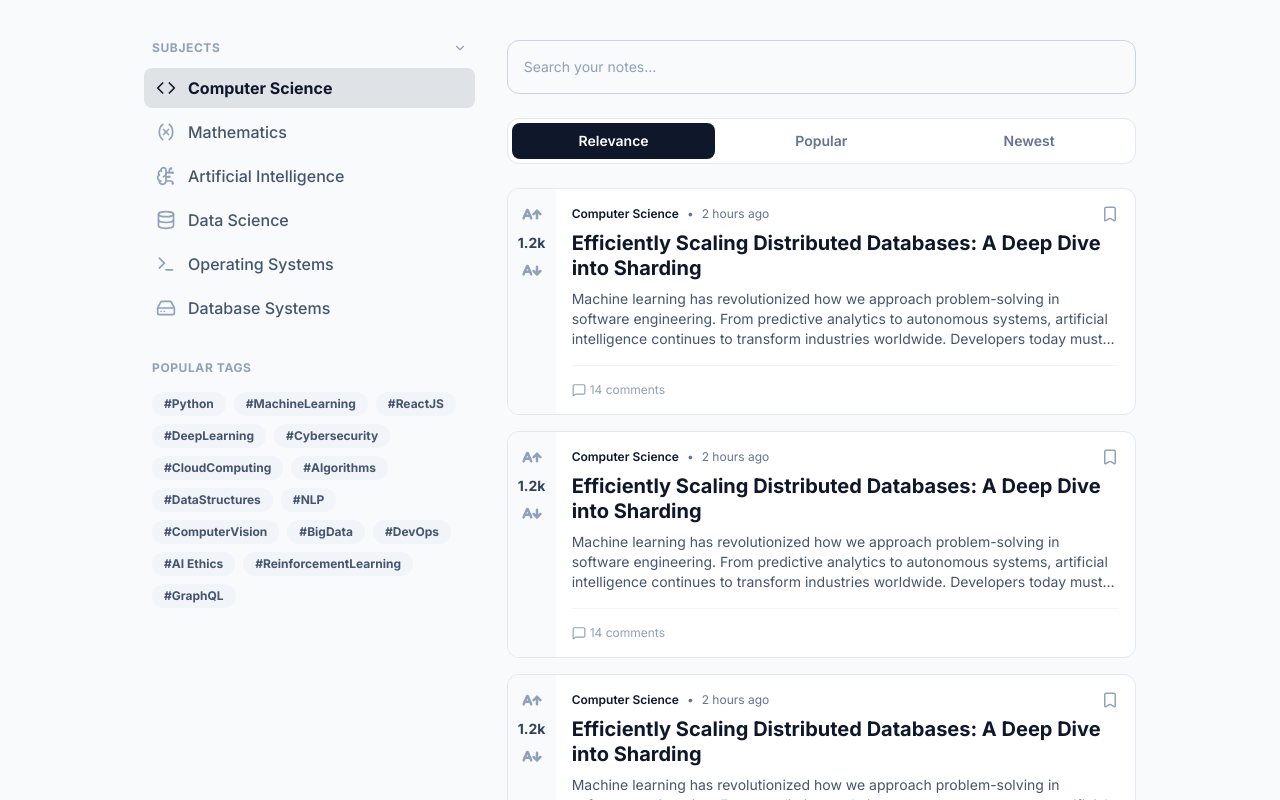
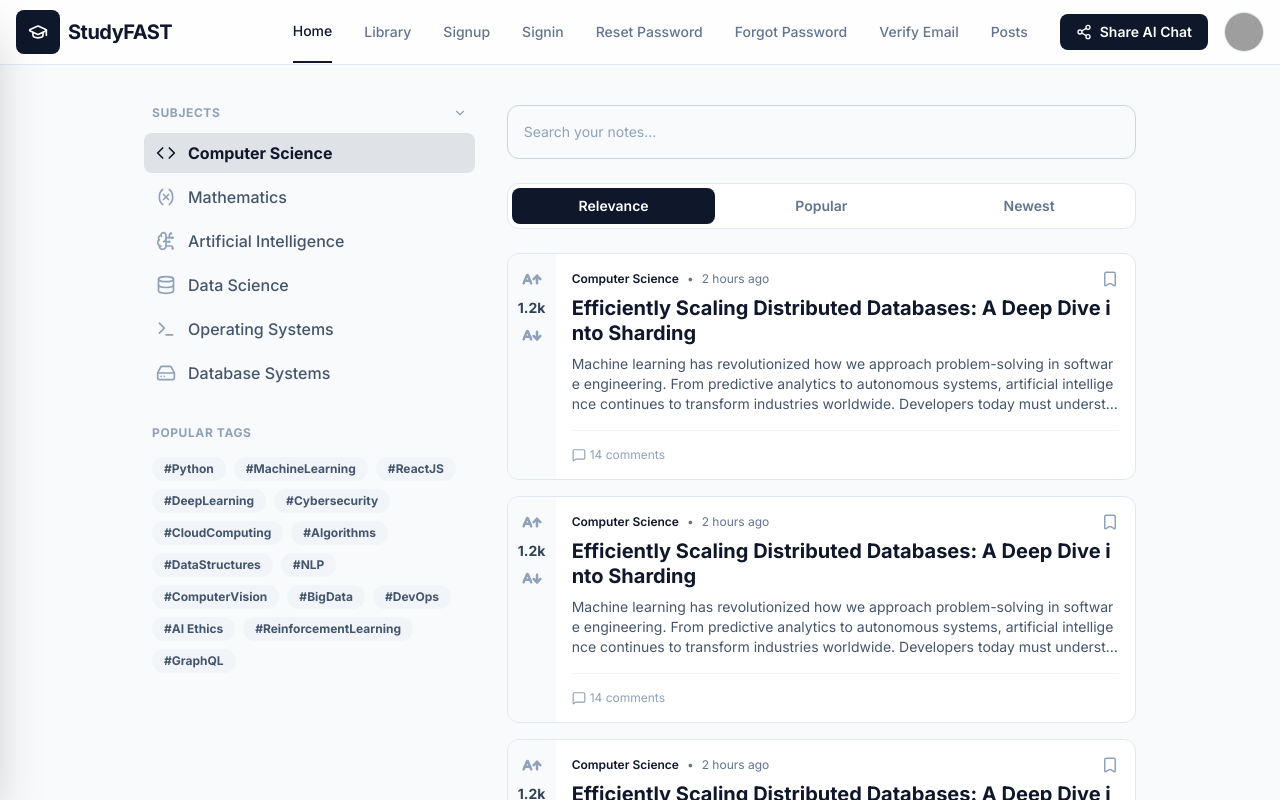
Before and after one commit to ammad-atif/StudyFAST, a React (Vite) app in the folder client/: page / in a window 1280 px wide. Shown: the top 800 px of the page. Built offline with nearby package versions, Linux system fonts and the light colour scheme; grey boxes are pictures that could not be loaded.

Commit message:
Fixed text styling in postcard and Made navbar responsive

```diff
--- a/client/src/components/global/Navbar.tsx
+++ b/client/src/components/global/Navbar.tsx
@@ -1,41 +1,62 @@
 import { Link, useLocation } from "react-router-dom";
-import { BookOpen, Share2 } from "lucide-react";
+import { GraduationCap, Share2, Menu, X } from "lucide-react";
+import { useEffect, useState } from "react";
 
 export const Navbar = () => {
   const location = useLocation();
+  const [isOpen, setIsOpen] = useState(false);
+  const onClose = () => {
+    setIsOpen(false);
+  };
+  const onOpen = () => {
+    setIsOpen(true);
+  };
+
+  // Lock body scroll when mobile drawer is open
+  useEffect(() => {
+    if (isOpen) {
+      document.body.style.overflow = "hidden";
+    } else {
+      document.body.style.overflow = "";
+    }
+  }, [isOpen]);
 
   const navLinks = [
-    { name: "Home", path: "/dashboard" },
-    { name: "Bookmarks", path: "/dashboard/bookmarks" },
-    { name: "Analytics", path: "/dashboard/analytics" },
+    { name: "Home", path: "/" },
+    { name: "Library", path: "/library" },
+    { name: "Signup", path: "/sign-up" },
+    { name: "Signin", path: "/sign-in" },
+    { name: "Reset Password", path: "/reset-pass" },
+    { name: "Forgot Password", path: "/forgot-pass" },
+    { name: "Verify Email", path: "/verify-email" },
+    { name: "Posts", path: "/posts/1" },
   ];
 
   return (
-    <nav className="sticky top-0 z-50 w-full border-b border-slate-200 bg-white/80 backdrop-blur-md ">
-      <div className="max-w-360 mx-auto px-4 h-16 flex items-center justify-between">
-        {/* Logo Section */}
-        <Link
-          to="/dashboard"
-          className="flex items-center gap-2 shrink-0 group"
-        >
-          <div className="w-8 h-8 bg-primary rounded-lg flex items-center justify-center text-white transition-transform group-hover:scale-105">
-            <BookOpen size={18} />
+    <>
+      <nav className="w-full sticky top-0 z-50 border-b border-slate-200 bg-white/80">
+        <div className="w-full max-w-7xl mx-auto px-4 h-16 flex items-center justify-between">
+          {/* Logo */}
+          <div className="flex items-center gap-2 ">
+            <div className="p-3 bg-primary rounded-lg flex items-center justify-center text-white">
+              <GraduationCap size={20} />
             </div>
             <h2 className="text-xl font-bold tracking-tight text-primary">
               StudyFAST
             </h2>
-        </Link>
+          </div>
 
-        <div className="flex items-center gap-8">
-          {/* Main Navigation Links */}
-          <div className="hidden lg:flex items-center gap-8 text-sm font-medium">
+          {/* Navigation Links and Actions */}
+          <div className="hidden lg:flex items-center gap-8">
+            {/* Navigation Links */}
+            <div className="flex items-center gap-8 text-sm font-medium">
               {navLinks.map((link) => {
                 const isActive = location.pathname === link.path;
                 return (
                   <Link
                     key={link.name}
                     to={link.path}
-                  className={`py-5 transition-all relative ${
+                    className={`py-5 transition-all ${
                       isActive
                         ? "text-primary border-b-2 border-primary"
                         : "text-slate-500 hover:text-primary"
@@ -47,23 +68,104 @@ export const Navbar = () => {
               })}
             </div>
 
-          {/* Action Buttons & Profile */}
+            {/* Actions */}
             <div className="flex items-center gap-4">
               <button className="flex items-center gap-2 bg-primary text-white px-4 py-2 rounded-lg text-sm font-semibold hover:bg-slate-800 transition-all active:scale-95 cursor-pointer">
                 <Share2 size={16} />
-              <span>Share AI Chat</span>
+                Share AI Chat
               </button>
 
-            <div className="w-10 h-10 rounded-full bg-slate-200 overflow-hidden border border-slate-200 cursor-pointer hover:ring-2 hover:ring-primary/10 transition-all">
+              <Link
+                to="/profile"
+                className="w-10 h-10 rounded-full bg-slate-200 overflow-hidden border border-slate-200 hover:ring-2 hover:ring-primary/10 transition-all"
+              >
+                <img
+                  alt="User Profile"
+                  className="w-full h-full object-cover"
+                  src="https://api.dicebear.com/7.x/avataaars/svg?seed=Felix"
+                />
+              </Link>
+            </div>
+          </div>
+
+          {/* Mobile menu button */}
+          <button className="lg:hidden" onClick={onOpen}>
+            <Menu />
+          </button>
+        </div>
+      </nav>
+
+      {/* Mobile Drawer */}
+
+      {/* Drawer Panel */}
+      <aside
+        className={`fixed inset-0 bg-white z-50 shadow-2xl flex flex-col transition-transform duration-300 scroll-none ${
+          isOpen ? "translate-x-0" : "-translate-x-full"
+        }`}
+      >
+        {/* Header */}
+        <div className="flex items-center justify-between px-4 py-3 border-b">
+          <div className="flex items-center gap-2">
+            <div className="p-2 bg-primary rounded-lg text-white">
+              <GraduationCap size={18} />
+            </div>
+            <span className="text-lg font-bold text-primary">StudyFAST</span>
+          </div>
+          <button
+            onClick={onClose}
+            className="p-2 rounded-lg text-slate-500 hover:bg-slate-100 hover:text-primary transition-colors"
+            aria-label="Close navigation menu"
+          >
+            <X size={18} />
+          </button>
+        </div>
+
+        {/* Navigation Links */}
+        <nav className="flex-1 overflow-y-auto px-4 py-3 space-y-1">
+          {navLinks.map((link) => {
+            const isActive = location.pathname === link.path;
+            return (
+              <Link
+                key={link.name}
+                to={link.path}
+                onClick={onClose}
+                className={`block rounded-lg px-3 py-2 text-sm font-medium transition-colors ${
+                  isActive
+                    ? "bg-primary text-white"
+                    : "text-slate-600 hover:bg-slate-50 hover:text-primary"
+                }`}
+              >
+                {link.name}
+              </Link>
+            );
+          })}
+        </nav>
+
+        {/* Footer */}
+        <div className="px-4 py-3 border-t space-y-3 flex flex-col items-center">
+          <button className="w-full flex items-center justify-center gap-2 bg-primary text-white px-4 py-2.5 rounded-lg text-sm font-semibold hover:bg-slate-800 transition-all active:scale-95">
+            <Share2 size={16} />
+            Share AI Chat
+          </button>
+
+          <Link
+            to="/profile"
+            onClick={onClose}
+            className="flex items-center gap-3 p-2 rounded-lg hover:bg-slate-50 transition-colors"
+          >
+            <div className="w-9 h-9 rounded-full bg-slate-200 overflow-hidden border border-slate-200">
               <img
                 alt="User Profile"
                 className="w-full h-full object-cover"
                 src="https://api.dicebear.com/7.x/avataaars/svg?seed=Felix"
               />
             </div>
+            <span className="text-sm font-medium text-slate-700">
+              View profile
+            </span>
+          </Link>
         </div>
-        </div>
-      </div>
-    </nav>
+      </aside>
+    </>
   );
 };
--- a/client/src/components/home/PostCard.tsx
+++ b/client/src/components/home/PostCard.tsx
@@ -24,7 +24,7 @@ export const PostCard = ({
   comments,
 }: PostCardProps) => {
   return (
-    <article className="bg-white border border-slate-200 rounded-xl overflow-hidden hover:border-slate-300 transition-colors flex ">
+    <article className="bg-white border border-slate-200 rounded-xl overflow-hidden hover:border-slate-300 transition-colors flex">
       {/* Voting Sidebar */}
       <div className="w-12 bg-slate-50 flex flex-col items-center py-4 gap-2">
         <button className="text-slate-400 hover:text-primary transition-colors cursor-pointer">
@@ -51,11 +51,11 @@ export const PostCard = ({
         </div>
 
         {/*Title and Excerpt */}
-        <div>
+        <div className="break-all">
           <h3 className="text-xl font-bold mb-2 leading-tight hover:text-slate-700 transition-colors cursor-pointer line-clamp-2">
             {title}
           </h3>
-          <p className="text-slate-600 text-sm mb-4 line-clamp-3">{excerpt}</p>
+          <p className="text-slate-600 text-sm mb-4 line-clamp-3 ">{excerpt}</p>
         </div>
 
         {/* Footer Actions (comment and share) */}
--- a/client/src/pages/HomePage.tsx
+++ b/client/src/pages/HomePage.tsx
@@ -2,7 +2,7 @@
 import { Sidebar } from "../components/home/Sidebar";
 import { ContentToolbar } from "../components/home/ContentToolbar";
 import { PostCard } from "../components/home/PostCard";
-
+import { Navbar } from "../components/global/Navbar";
 export const HomePage = () => {
   const mockPosts = [
     {
@@ -107,7 +107,7 @@ export const HomePage = () => {
       title:
         "Efficiently Scaling Distributed Databases: A Deep Dive into Sharding",
       excerpt:
-        "lorem1111111111111111111111111111111111111111111111111111111...",
+        "lorem1111111111111111111111111111111111111111111111111111111aacvhgavcgvacghavgacvghavcghacvghacvahgvc...",
       subject: "Computer Science",
       time: "2 hours ago",
       votes: "1.2k",
@@ -122,7 +122,11 @@ export const HomePage = () => {
   return (
     <div className="min-h-screen bg-background-light dark:bg-background-dark">
       {/* <Navbar /> */}
-      <main className="w-screen lg:max-w-5xl mx-auto flex gap-x-8 mt-10 px-4">
+      <div className="">
+        <Navbar />
+      </div>
+
+      <main className="w-full max-w-5xl mx-auto flex gap-x-8 mt-10 px-4">
         {/* Main Content Area with Sidebar */}
 
         {/* Sidebar */}
```
Lines whose indentation alone changed are shown as unchanged.
